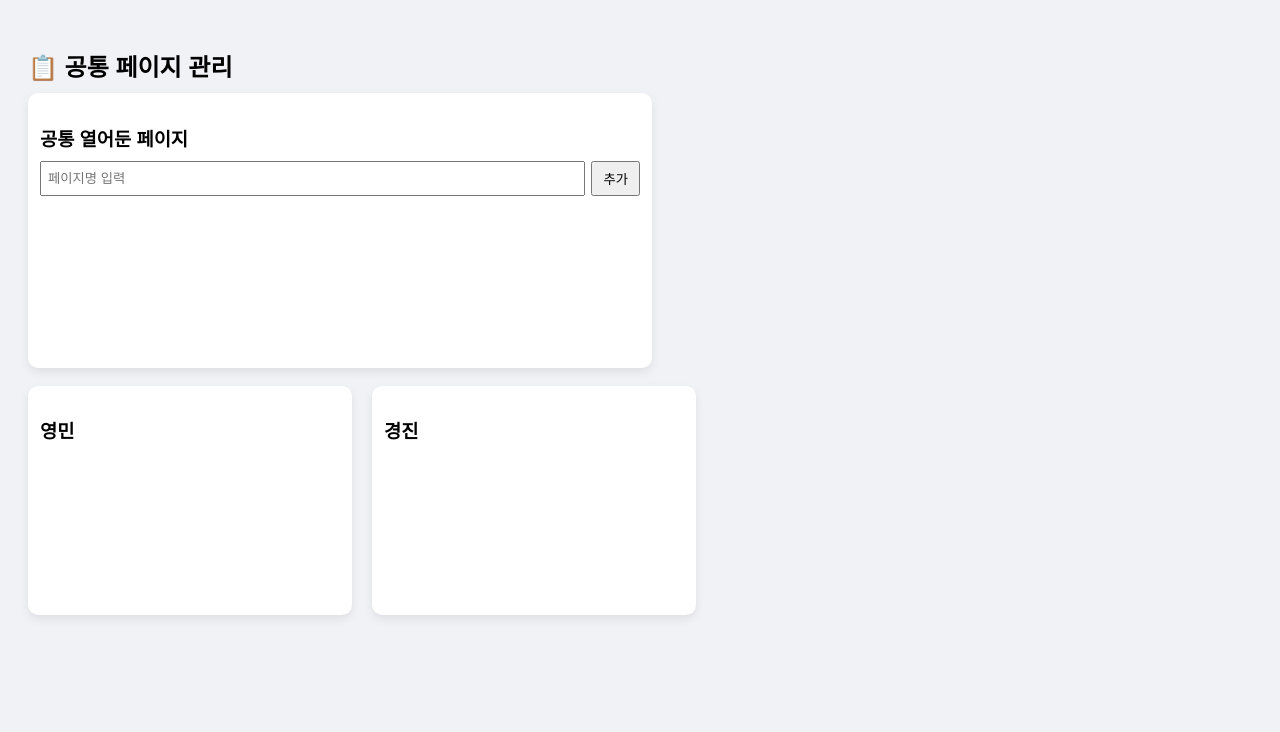
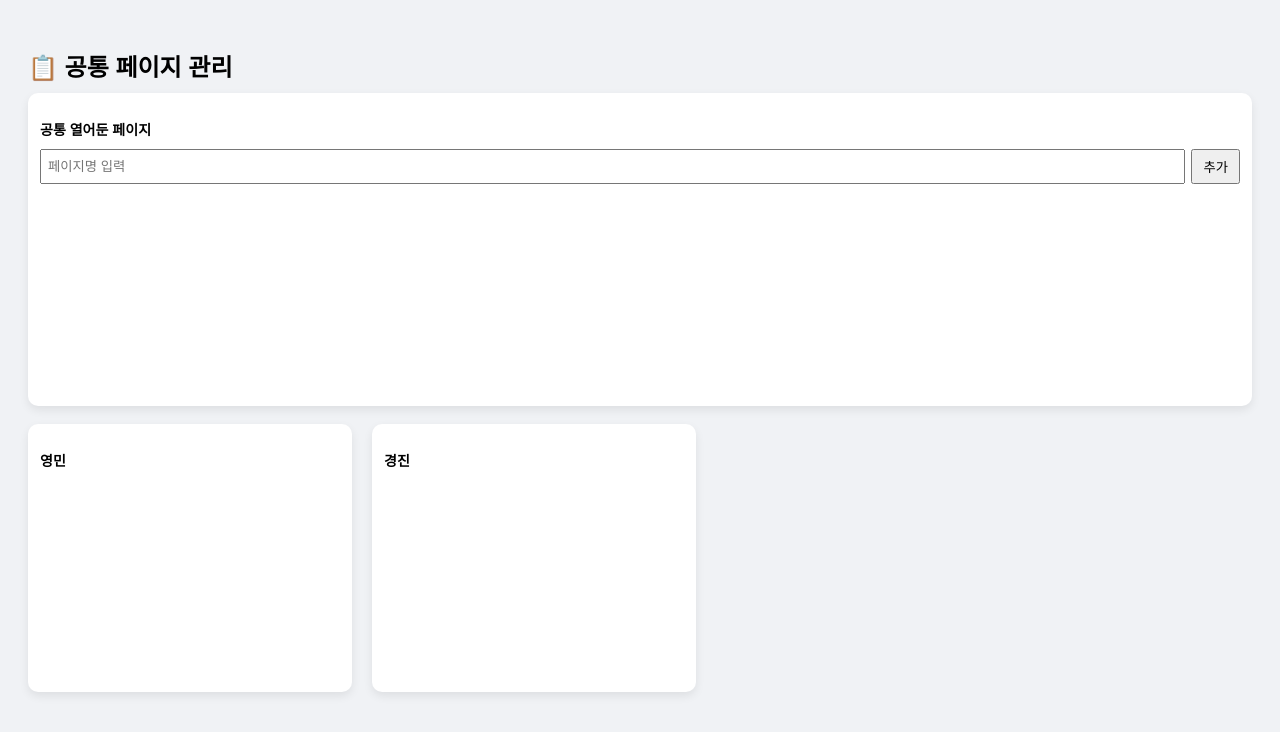
Before and after one commit to kym0813/page, a plain HTML site: page index.html in a window 1280 px wide. Drawn offline with Linux system fonts and the light colour scheme; no server answers.

```diff
--- a/index.html
+++ b/index.html
@@ -12,7 +12,7 @@
         }
         h2, h3 { margin-bottom: 10px; }
 
-        .board { display: flex; gap: 20px; }
+        .board { display: flex; gap: 20px; font-size: 12px;}
 
         .section {
             background: #fff;
@@ -33,6 +33,8 @@
             display: flex;
             justify-content: space-between;
             align-items: center;
+            height: 40px;
+            box-sizing: border-box;
         }
 
         .card.dragging { opacity: .4; }
@@ -55,18 +57,30 @@
         .add-area button { padding: 6px 10px; }
 
         .column_top {
-            width: 600px;Œ
+            width: auto;
+            font-size: 12px;
         }
         .column_top .card-list {
-            display: flex;
-            flex-wrap: wrap;
-            gap: 10px;
+            gap: 5px;
+            display: grid;
+            grid-template-columns: repeat(5, 1fr);
+            overflow-y: auto;
+            height: 200px;
         }
 
         .column_top .card-list .card {
-            width: calc(49% - 20px);
+            margin: 0;
         }
 
+
+        .board .card-list {
+            overflow-y: auto;
+            height: 200px;
+        }
+
+        .board .card-list .card {
+            background: #ffb951;
+        }
     </style>
 </head>
 
```
